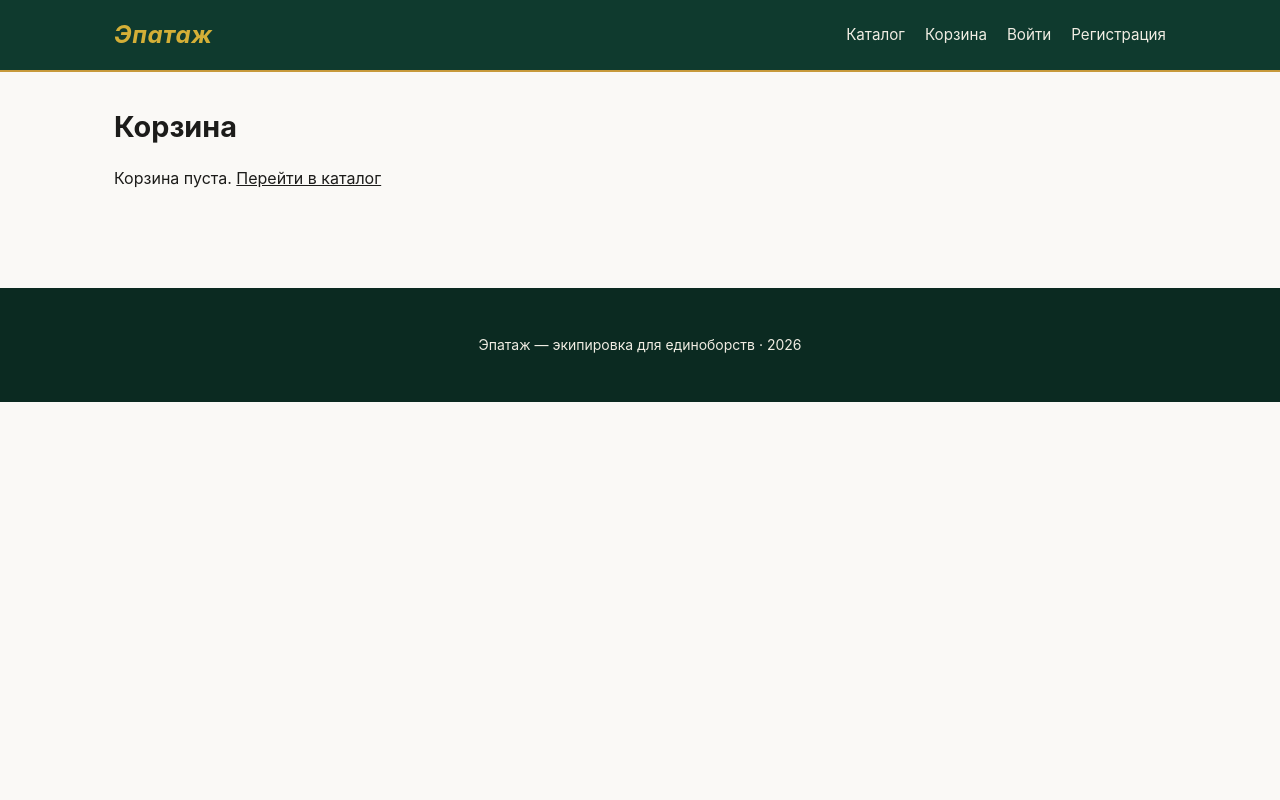
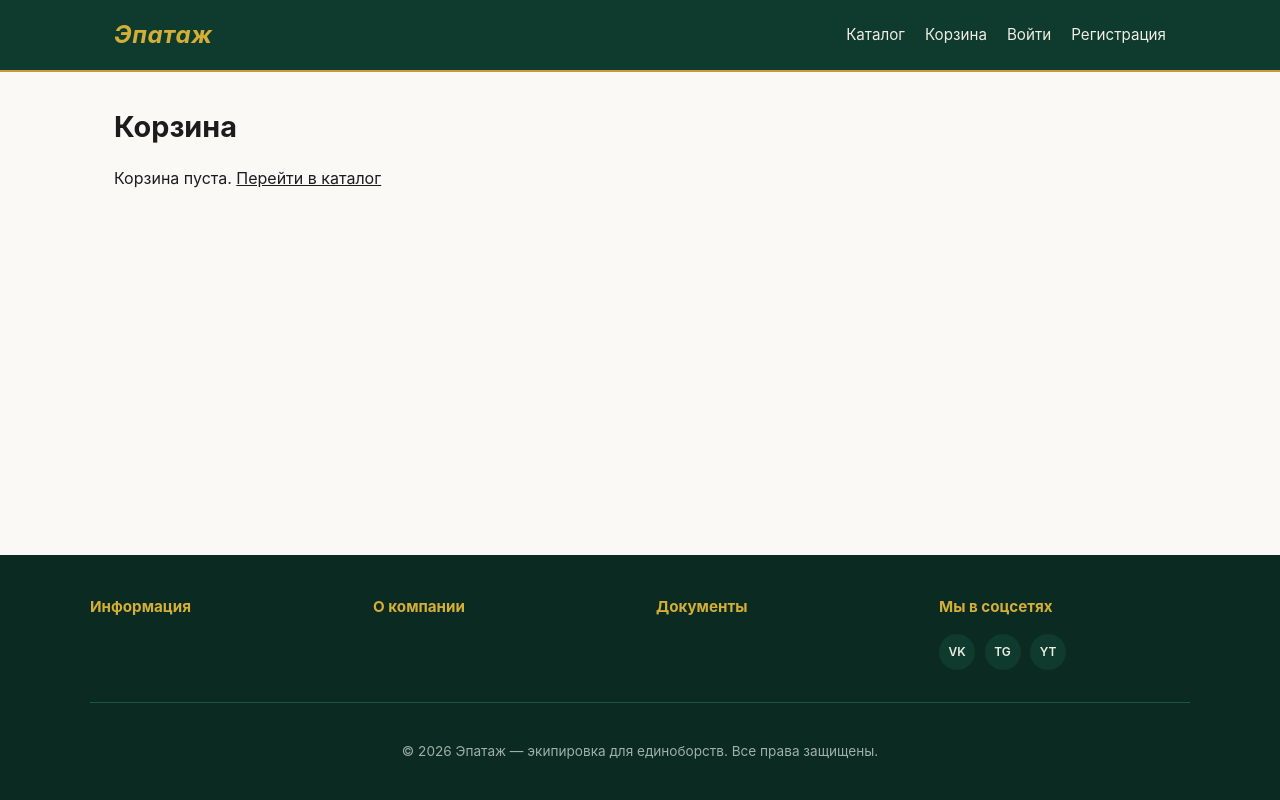
Before and after one commit to LeojBang/epatazh-shop, a Python web app: template app/templates/cart/index.html in a window 1280 px wide. Run offline with Jinja, Linux system fonts and the light colour scheme; the template is opened without the code that fills it, so the values that code supplies are empty.

Commit message:
Fix typo in auto-cancel (cancel_order_return_stock), add info pages and footer

```diff
--- a/app/models/__init__.py
+++ b/app/models/__init__.py
@@ -4,5 +4,6 @@ from app.models.catalog import Category, Product, ProductVariant, ProductImage
 from app.models.order import Order, OrderItem
 from app.models.payment import Payment
 from app.models.review import Review
+from app.models.page import InfoPage
 
-__all__ = ["Base", "User", "Category", "Product", "ProductVariant", "ProductImage", "Order", "OrderItem", "Payment", "Review"]
+__all__ = ["Base", "User", "Category", "Product", "ProductVariant", "ProductImage", "Order", "OrderItem", "Payment", "Review", "InfoPage"]
--- a/app/orders/service.py
+++ b/app/orders/service.py
@@ -138,6 +138,6 @@ async def cancel_expired_orders(db: AsyncSession, max_age_minutes: int = 15) ->
     expired = list(result.scalars().all())
 
     for order in expired:
-        await cancel_order_stock(db, order)
+        await cancel_order_return_stock(db, order)
 
     return len(expired)
--- a/app/static/css/style.css
+++ b/app/static/css/style.css
@@ -37,6 +37,9 @@ body {
     color: var(--text);
     background: var(--bg);
     line-height: 1.6;
+    min-height: 100vh;
+    display: flex;
+    flex-direction: column;
 }
 
 a { color: inherit; }
@@ -85,16 +88,53 @@ h3 { font-size: 1.1rem; font-weight: 600; }
     max-width: var(--maxw);
     margin: 0 auto;
     padding: 2rem 1.5rem;
+    flex: 1 0 auto;
+    width: 100%;
 }
 
 /* ===== Футер ===== */
 .site-footer {
     background: var(--green-dark);
     color: var(--text-on-dark);
+    padding: 2.5rem 1.5rem 1.5rem;
+    margin-top: 3rem;
+}
+.footer__cols {
+    max-width: var(--maxw);
+    margin: 0 auto;
+    display: grid;
+    grid-template-columns: repeat(auto-fit, minmax(180px, 1fr));
+    gap: 2rem;
+}
+.footer__col h4 {
+    color: var(--gold-soft);
+    font-size: 0.95rem;
+    margin: 0 0 0.9rem;
+}
+.footer__col a {
+    display: block;
+    color: #c8d2cc;
+    text-decoration: none;
+    font-size: 0.9rem;
+    margin-bottom: 0.55rem;
+}
+.footer__col a:hover { color: var(--gold-soft); }
+.footer__social { display: flex; gap: 0.6rem; }
+.footer__social a {
+    display: inline-flex; align-items: center; justify-content: center;
+    width: 36px; height: 36px; border-radius: 50%;
+    background: var(--green); color: var(--text-on-dark);
+    font-size: 0.75rem; font-weight: 600; margin: 0;
+}
+.footer__social a:hover { background: var(--gold); color: var(--green-dark); }
+.footer__bottom {
+    max-width: var(--maxw);
+    margin: 2rem auto 0;
+    padding-top: 1.5rem;
+    border-top: 1px solid var(--green-line);
     text-align: center;
-    padding: 2rem;
-    font-size: 0.875rem;
-    margin-top: 3rem;
+    font-size: 0.85rem;
+    color: #9fb0a8;
 }
 
 /* ===== Кнопки ===== */
@@ -348,3 +388,9 @@ h3 { font-size: 1.1rem; font-weight: 600; }
 }
 .cart-notice a { color: var(--green); font-weight: 600; text-decoration: none; }
 .cart-notice--error { background: #fbeaea; border-color: var(--danger); color: var(--danger); }
+.info-page { max-width: 760px; margin: 0 auto; }
+.info-content { line-height: 1.7; }
+.info-content h2 { margin-top: 1.5rem; font-size: 1.2rem; }
+.info-content table { border-collapse: collapse; margin: 1rem 0; }
+.info-content th, .info-content td { border: 1px solid var(--border); padding: 0.5rem 0.8rem; }
+.info-content th { background: #f4f2ec; }
--- a/app/templates/base.html
+++ b/app/templates/base.html
@@ -32,7 +32,37 @@
     </main>
 
     <footer class="site-footer">
-        <p>Эпатаж — экипировка для единоборств · {{ "2026" }}</p>
+        <div class="footer__cols">
+            <div class="footer__col">
+                <h4>Информация</h4>
+                {% for p in request.state.footer_pages.information %}
+                    <a href="/info/{{ p.slug }}">{{ p.title }}</a>
+                {% endfor %}
+            </div>
+            <div class="footer__col">
+                <h4>О компании</h4>
+                {% for p in request.state.footer_pages.company %}
+                    <a href="/info/{{ p.slug }}">{{ p.title }}</a>
+                {% endfor %}
+            </div>
+            <div class="footer__col">
+                <h4>Документы</h4>
+                {% for p in request.state.footer_pages.legal %}
+                    <a href="/info/{{ p.slug }}">{{ p.title }}</a>
+                {% endfor %}
+            </div>
+            <div class="footer__col">
+                <h4>Мы в соцсетях</h4>
+                <div class="footer__social">
+                    <a href="#" aria-label="VK">VK</a>
+                    <a href="#" aria-label="Telegram">TG</a>
+                    <a href="#" aria-label="YouTube">YT</a>
+                </div>
+            </div>
+        </div>
+        <div class="footer__bottom">
+            <p>© 2026 Эпатаж — экипировка для единоборств. Все права защищены.</p>
+        </div>
     </footer>
 
     <script src="/static/js/app.js"></script>
```
Also changed, not shown: alembic/versions/cfa58c0b066f_create_info_pages_table.py (added, +45 -0 lines), app/admin/views.py (+12 -0 lines), app/main.py (+30 -5 lines), app/models/page.py (added, +19 -0 lines), app/pages/router.py (added, +32 -0 lines), app/templates/pages/info.html (added, +10 -0 lines), seed_pages.py (added, +86 -0 lines), app/pages/__init__.py (added).
